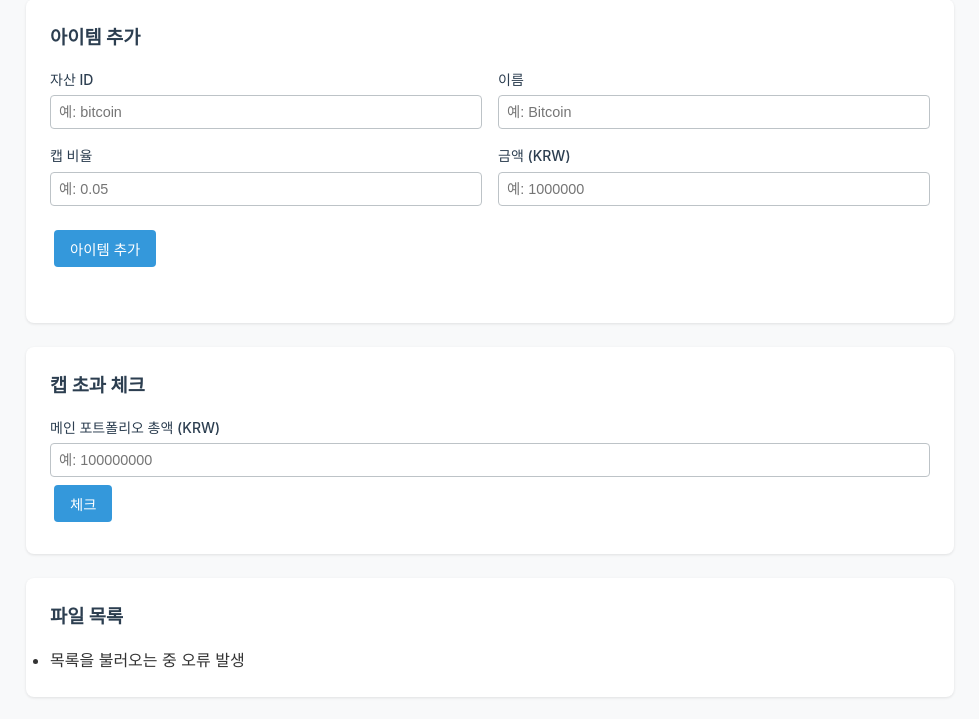
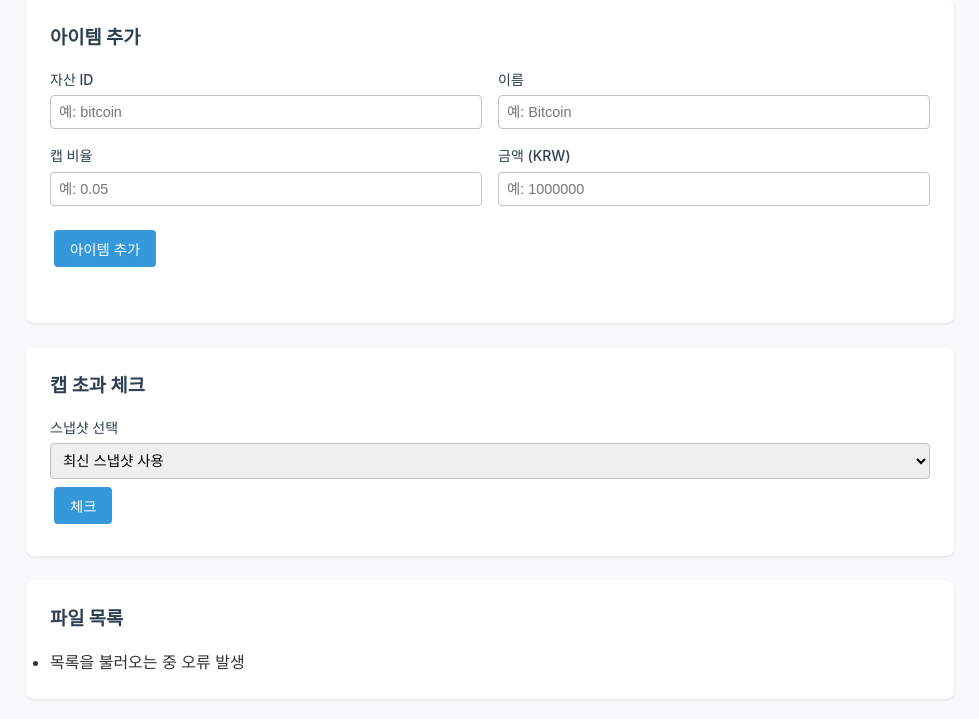
Before and after one commit to kwjinwoo/PortfoTrack, a Flask app: page /optional-bets in a window 1280 px wide. Shown: the part 372-1091 px from the top of the page, without its empty margins (150-1129 px from the left). Run offline with Flask 3, Linux system fonts and the light colour scheme.

Commit message:
feat(web): update cap breach UI with snapshot selection

```diff
--- a/src/portfotrack/web/static/js/optional-bets-ui.js
+++ b/src/portfotrack/web/static/js/optional-bets-ui.js
@@ -8,6 +8,7 @@ let _obDate = null;
 document.addEventListener("DOMContentLoaded", function () {
     loadLatest();
     loadFileList();
+    loadSnapshotList();
     setupCreateButton();
     setupAddForm();
     setupEditButtons();
@@ -296,6 +297,22 @@ function createEditRow(assetId, name, capRatio, amount) {
 // Breach check
 // ---------------------------------------------------------------------------
 
+async function loadSnapshotList() {
+    const select = document.getElementById("snapshot-select");
+    try {
+        const response = await fetch("/api/snapshots");
+        const data = await response.json();
+        for (const snap of data) {
+            const option = document.createElement("option");
+            option.value = snap.filename;
+            option.textContent = snap.date;
+            select.appendChild(option);
+        }
+    } catch {
+        // keep only the default option
+    }
+}
+
 function setupBreachForm() {
     const form = document.getElementById("breach-form");
     const result = document.getElementById("breach-result");
@@ -304,12 +321,12 @@ function setupBreachForm() {
         e.preventDefault();
         result.innerHTML = "";
 
-        const total = document.getElementById("main-total").value;
-        if (!total) return;
+        const snapshot = document.getElementById("snapshot-select").value;
+        const params = snapshot ? `?snapshot=${encodeURIComponent(snapshot)}` : "";
 
         try {
             const response = await fetch(
-                `/api/optional-bets/breaches?main_portfolio_total=${total}`
+                `/api/optional-bets/breaches${params}`
             );
             const data = await response.json();
 
@@ -318,12 +335,14 @@ function setupBreachForm() {
                 return;
             }
 
+            let info = `<p>스냅샷 날짜: <strong>${data.snapshot_date}</strong> | 메인 포트폴리오 총액: <strong>${data.main_portfolio_total.toLocaleString()} KRW</strong></p>`;
+
             if (data.breaches.length === 0) {
-                result.innerHTML = "<p class='success'>캡 초과 항목이 없습니다.</p>";
+                result.innerHTML = info + "<p class='success'>캡 초과 항목이 없습니다.</p>";
                 return;
             }
 
-            let html = "<table><thead><tr><th>자산 ID</th><th>이름</th><th>실제 비율</th><th>캡 비율</th></tr></thead><tbody>";
+            let html = info + "<table><thead><tr><th>자산 ID</th><th>이름</th><th>실제 비율</th><th>캡 비율</th></tr></thead><tbody>";
             for (const b of data.breaches) {
                 html += `<tr>
           <td>${b.asset_id}</td>
--- a/src/portfotrack/web/templates/optional_bets.html
+++ b/src/portfotrack/web/templates/optional_bets.html
@@ -75,9 +75,10 @@
         <h3>캡 초과 체크</h3>
         <form id="breach-form">
             <div class="form-group">
-                <label for="main-total">메인 포트폴리오 총액 (KRW)</label>
-                <input type="number" id="main-total" name="main_portfolio_total" min="0" required
-                    placeholder="예: 100000000">
+                <label for="snapshot-select">스냅샷 선택</label>
+                <select id="snapshot-select" name="snapshot">
+                    <option value="">최신 스냅샷 사용</option>
+                </select>
             </div>
             <button type="submit" class="btn btn-primary">체크</button>
         </form>
```
